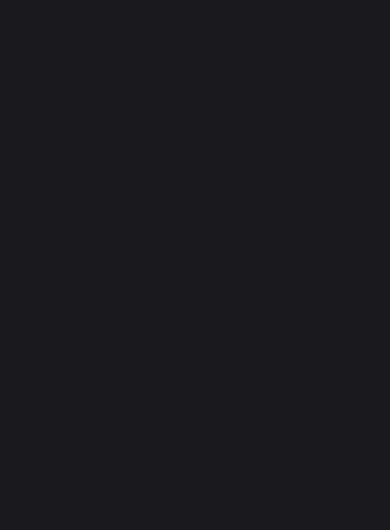
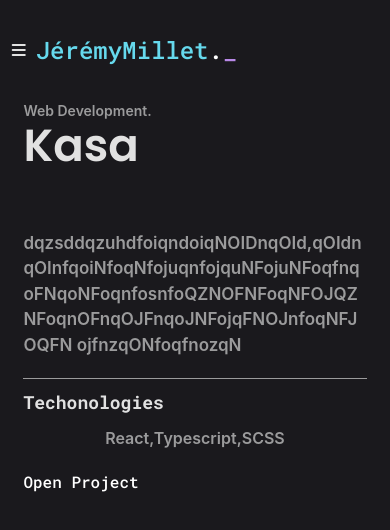
Before and after one commit to jeremymillet/portfoliov2, a React (Vite) app: page /project/1 in a window 390 px wide. Before the commit this address had no page. Shown: the top 530 px of the page. Built offline with nearby package versions, Linux system fonts and the light colour scheme.

Commit message:
cretion de la page project

```diff
--- a/src/Router.tsx
+++ b/src/Router.tsx
@@ -1,11 +1,13 @@
 import { BrowserRouter, Route, Routes } from "react-router-dom";
 import Home from "./pages/home/home";
+import Project from "./pages/project/project";
 
 function Router() {
     return(
         <BrowserRouter>
             <Routes>
-                <Route path="/" element={<Home/>}/>
+                <Route path="/" element={<Home />} />
+                <Route path="/project/:id" element={<Project />} />
             </Routes>
         </BrowserRouter>
     )
--- a/src/components/header/header.tsx
+++ b/src/components/header/header.tsx
@@ -33,22 +33,22 @@
           <nav className="burger-nav">
             <ul>
               <li>
-                <a href="#">
+                <a href="/#">
                   <span>// home</span>
                 </a>
               </li>
               <li>
-                <a href="#expertise">
+                <a href="/#expertise">
                   <span>// expertise</span>
                 </a>
               </li>
               <li>
-                <a href="#work">
+                <a href="/#work">
                   <span>// work</span>
                 </a>
               </li>
               <li>
-                <a href="#experience">
+                <a href="/#experience">
                   <span>// experience</span>
                 </a>
               </li>
@@ -64,25 +64,25 @@
       <nav className="nav">
         <ul>
           <li>
-            <a href="#">
+            <a href="/#">
               <p>01</p>
               <span>// home</span>
             </a>
           </li>
           <li>
-            <a href="#expertise">
+            <a href="/#expertise">
               <p>02</p>
               <span>// expertise</span>
             </a>
           </li>
           <li>
-            <a href="#work">
+            <a href="/#work">
               <p>03</p>
               <span>// work</span>
             </a>
           </li>
           <li>
-            <a href="#experience">
+            <a href="/#experience">
               <p>04</p>
               <span>// experience</span>
             </a>
--- a/src/data/works.json
+++ b/src/data/works.json
@@ -4,7 +4,9 @@
         "title":"Kasa",
         "category":"Web Development",
         "cover":"../../src/assets/cover-kasa.png",
+        "description":"dqzsddqzuhdfoiqndoiqNOIDnqOId,qOIdnqOInfqoiNfoqNfojuqnfojquNFojuNFoqfnqoFNqoNFoqnfosnfoQZNOFNFoqNFOJQZNFoqnOFnqOJFnqoJNFojqFNOJnfoqNFJOQFN ojfnzqONfoqfnozqN",
         "img":[],
+        "technology":"React,Typescript,SCSS",
         "link":"https://kasa-ts.onrender.com"
 
     },
@@ -12,6 +14,8 @@
         "id":2,
         "title":"Les petits plats",
         "category":"Web Development",
+        "description":"",
+        "technology":"",
         "cover":"../../src/assets/cover-les-petits-plats.png",
         "img":[]
 
@@ -20,14 +24,18 @@
         "id":3,
         "title":"Sportsee",
         "category":"Web Development",
+        "description":"",
+        "technology":"",
         "cover":"../../src/assets/cover-sportsee.png",
-        "img":[]
+        "img":["",""]
 
     },
     {
         "id":4,
         "title":"WealthHealth",
         "category":"Web Development",
+        "description":"",
+        "technology":"",
         "cover":"../../src/assets/cover-wealthHealth.png",
         "img":[]
 
--- a/src/pages/home/home.tsx
+++ b/src/pages/home/home.tsx
@@ -14,7 +14,6 @@
 
     return (
         <div>
-
             <Header setIsFixed={setIsFixed} isFixed={isFixed} />
             <GradientBackground isFixed={isFixed}/>
             <div className="hero">
--- /dev/null
+++ b/src/pages/project/project.css
@@ -0,0 +1,111 @@
+ .project-title {
+    font-size: 50px;
+    font-family: "Poppins", serif;
+    font-weight: 600;
+ }
+
+ .project-subtitle {
+    font-size: 18px;
+    font-weight: 600;
+    color: #9b9b9c;
+    font-family: -apple-system, BlinkMacSystemFont, Roboto;
+ }
+
+ .project-technologies-container,
+ .project-description-container,
+ .project-link-container {
+    padding: 0% 6%;
+    margin-bottom: 20px;
+ }
+
+ .project-title-container {
+    margin-bottom: 60px;
+    padding: 0% 6%;
+ }
+.project-description-container,.project-technologies-link-part{
+    width: 50%;
+}
+ .project-description-container p {
+    font-weight: 600;
+    font-family: -apple-system, BlinkMacSystemFont, Roboto;
+    font-size: 16px;
+    color: #9b9b9c;
+ }
+
+ .project-technologies-container h3 {
+     font-size: 18px;
+     border-top: solid 0.5px #9b9b9c;
+     padding-top: 10px;
+ }
+
+ .project-technologies-container p {
+     margin-top: 10px;
+     font-size: 16px;
+     text-align: center;
+     font-weight: 600;
+     font-family: -apple-system, BlinkMacSystemFont, Roboto;
+     color: #9b9b9c;
+ }
+
+.project-link {
+    color: white;
+    font-size: 16px;
+}
+.project-description-part-container {
+    display: flex;
+}
+@media (max-width:800px) {
+    .project-description-part-container {
+        display: flex;
+        flex-direction: column;
+    }
+    .project-description-container,
+    .project-technologies-link-part {
+        width: 100%;
+    }
+    .project-title {
+        font-size: 50px;
+    }
+    .project-subtitle {
+        font-size: 18px;
+    }
+
+    .project-description-container p {
+        font-size: 16px;
+    }
+
+    .project-technologies-container h3 {
+        font-size: 20px;
+    }
+
+    .project-technologies-container p {
+        font-size: 16px;
+    }
+
+    .project-link {
+        font-size: 20px;
+    }
+}
+
+@media (max-width:600px){
+    .project-title{
+        font-size: 45px;
+    }
+    .project-subtitle{
+        font-size:14px;
+        font-weight: 600;
+    }
+    .project-description-container p {
+        font-size: 17px;
+    }
+
+    .project-technologies-container h3{
+        font-size: 18px;
+    }
+    .project-technologies-container p {
+        font-size: 16px;
+    }
+    .project-link{
+        font-size: 16px;
+    }
+}
--- /dev/null
+++ b/src/pages/project/project.tsx
@@ -0,0 +1,49 @@
+import { useEffect, useState } from 'react';
+import './project.css'
+import Header from '../../components/header/header';
+import { useNavigate, useParams } from 'react-router-dom';
+import projects from '../../data/works.json';
+
+function Project() {
+    const paramsId = useParams<{ id: string }>();
+    const [isFixed, setIsFixed] = useState<boolean>(false);
+    const navigate = useNavigate();
+    const currentProject = projects.find((project) => project.id === Number(paramsId.id));
+    useEffect(() => {
+        if (!currentProject) {
+        navigate("/");
+        }
+    },[]);
+    return (
+        <div>
+            <Header setIsFixed={setIsFixed} isFixed={isFixed} />
+            <div className='project-title-container'>
+                <h2 className='project-subtitle'>{currentProject?.category}.</h2>
+                <h1 className='project-title'>{currentProject?.title}</h1>
+            </div>
+            <div className='project-description-part-container'>
+                <div className='project-description-container'>
+                    <p>{currentProject?.description}</p>
+                </div>
+                <div className='project-technologies-link-part'>
+                    <div className='project-technologies-container'>
+                        <h3>Techonologies</h3>
+                        <p>{currentProject?.technology}</p>
+                    </div>
+                    <div className='project-link-container'>
+                        <a className='project-link' href={currentProject?.link}>Open Project</a>
+                    </div>
+                </div>
+            </div>
+            <div className='image-container'>
+                {currentProject?.img.map(image =>{
+                    return <div>
+                        <img src={image} alt="" />
+                    </div>
+                })}
+            </div>
+        </div>
+    )
+}
+
+export default Project
--- a/src/shared/card/card.css
+++ b/src/shared/card/card.css
@@ -46,7 +46,9 @@
     color: #9b9b9c;
 
 }
-
+.card-link h3{
+    color: white;
+}
 .card .card-text-container .card-link{
     font-size: 15px;
     font-weight: 600;
--- a/src/shared/card/card.tsx
+++ b/src/shared/card/card.tsx
@@ -29,20 +29,21 @@
         };
     }, []);
     return (
-        <div className="card" ref={cardRef}>
+        <a className='card-link' href={`project/${id}`}>
+            <div className="card" ref={cardRef}>
             <div className="card-img-container">
-                <a href={`test/${id}`}>
-                    <img src={cover} alt="" />
-                </a>
+                <img src={cover} alt="" />
             </div>
             <div className="card-text-container">
                 <h3>{title}</h3>
                 <p>{category}</p>
-                <a className='card-link' href={`test/${id}`}>
+                <a className='card-link' href={`project/${id}`}>
                     Show Project
                 </a>
             </div>
         </div>
+        </a>
+
     )
 }
 export default Card
```
